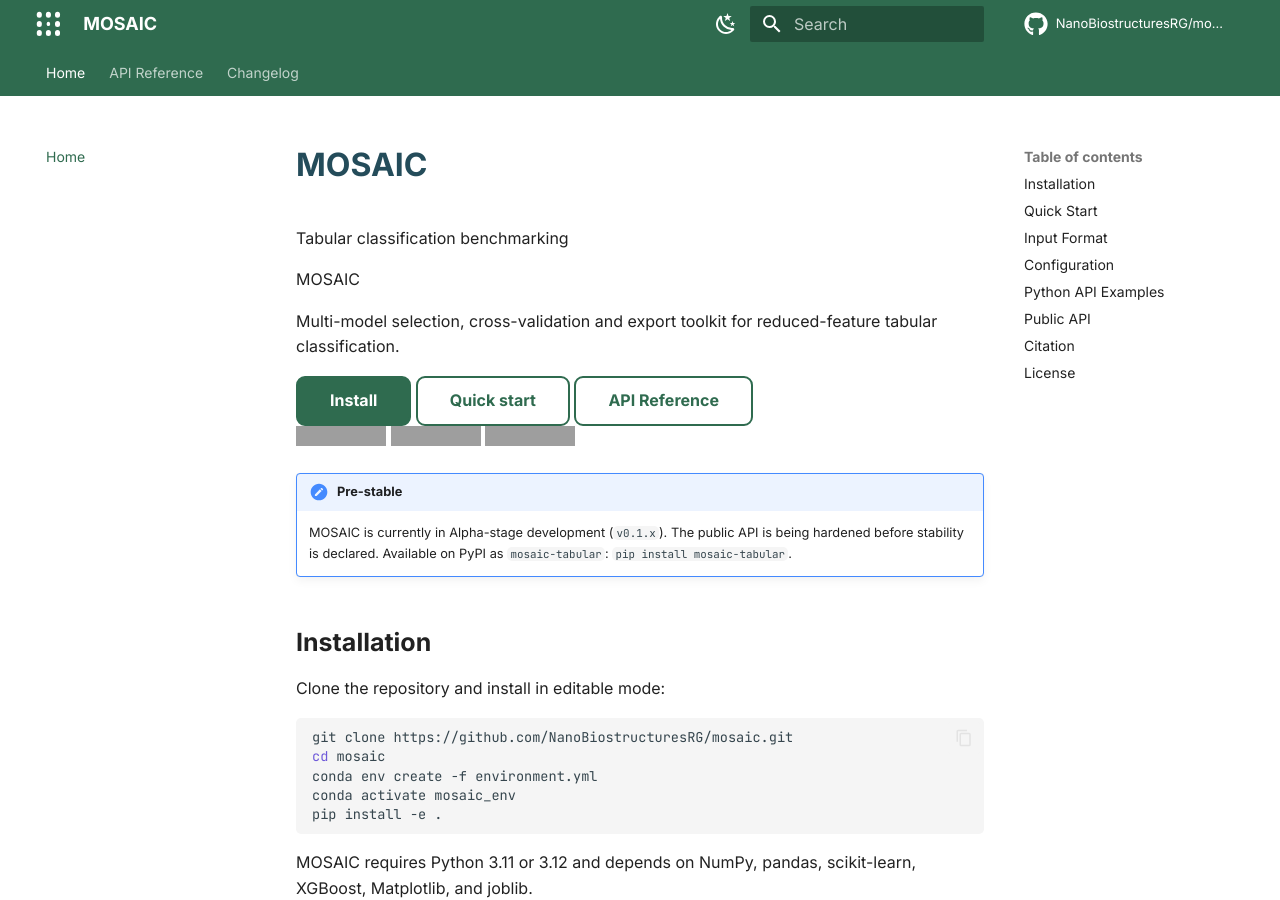
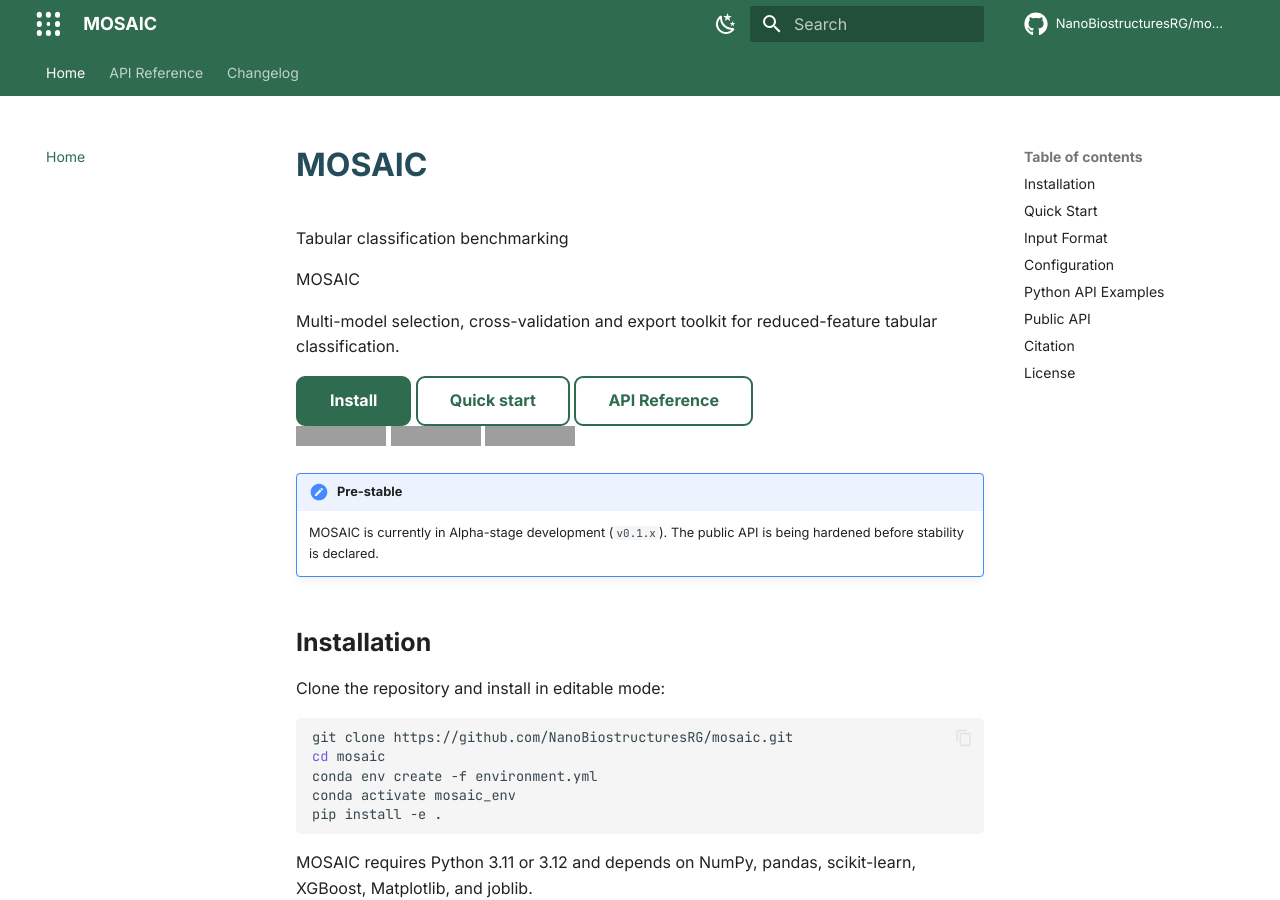
Before and after one commit to NanoBiostructuresRG/melite, an MkDocs documentation site: the page built from docs/index.md, in a window 1280 px wide and 900 px high. Built offline with MkDocs 1.6.1 and Material for MkDocs 9.7.7, drawn with Linux system fonts in a browser that asks for light colours; comment, search, counter and statistics services are not loaded; grey boxes are pictures that could not be loaded.

Commit message:
docs: fix pre-PyPI wording, API stability, test count, and PyPI links

```diff
--- a/docs/index.md
+++ b/docs/index.md
@@ -30,7 +30,8 @@
 
 !!! note "Pre-stable"
     MOSAIC is currently in Alpha-stage development (`v0.1.x`). The public API
-    is being hardened before stability is declared. Available on PyPI as `mosaic-tabular`: `pip install mosaic-tabular`.
+    is being hardened before stability is declared.
+
 
 ## Installation
 
--- a/mkdocs.yml
+++ b/mkdocs.yml
@@ -46,8 +46,8 @@
       link: https://nanobiostructuresrg.github.io/
       name: NanoBiostructuresRG
     - icon: fontawesome/brands/python
-      link: https://pypi.org/project/mosaic-ml/
-      name: MOSAIC on PyPI
+      link: https://pypi.org/project/mosaic-tabular/
+      name: Planned PyPI package mosaic-tabular
 
 plugins:
   - search
```
Also changed, not shown: README.md (+3 -3 lines), docs/api.md (+1 -1 lines).
